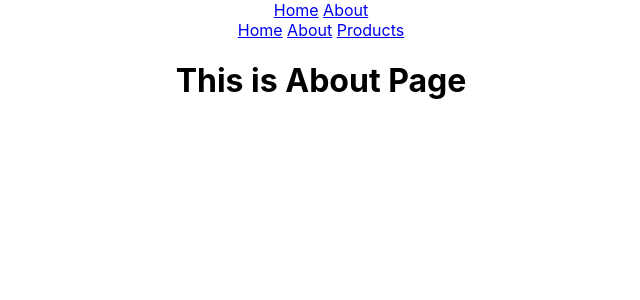
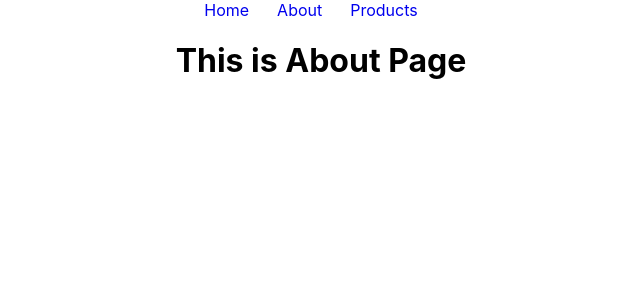
Before and after one commit to NaimulAlam/react-router-v6, a React (Create React App) app: page /about in a window 1280 px wide. Shown: the top 300 px of the page, without its empty margins (319-959 px from the left). Built offline with nearby package versions, Linux system fonts and the light colour scheme.

Commit message:
Second- outlet and normal route examples

```diff
--- a/src/App.css
+++ b/src/App.css
@@ -2,37 +2,12 @@
   text-align: center;
 }
 
-.App-logo {
-  height: 40vmin;
-  pointer-events: none;
+.header a {
+  text-decoration: none;
+  margin-right: 20px;
+  padding: 4px;
 }
 
-@media (prefers-reduced-motion: no-preference) {
-  .App-logo {
-    animation: App-logo-spin infinite 20s linear;
-  }
+.header a:hover {
+  background-color: aqua;
 }
-
-.App-header {
-  background-color: #282c34;
-  min-height: 100vh;
-  display: flex;
-  flex-direction: column;
-  align-items: center;
-  justify-content: center;
-  font-size: calc(10px + 2vmin);
-  color: white;
-}
-
-.App-link {
-  color: #61dafb;
-}
-
-@keyframes App-logo-spin {
-  from {
-    transform: rotate(0deg);
-  }
-  to {
-    transform: rotate(360deg);
-  }
-}
--- /dev/null
+++ b/src/Layout/Main.js
@@ -0,0 +1,14 @@
+import React from "react";
+import Header from "../components/Header";
+import { Outlet } from "react-router-dom";
+
+const Main = () => {
+  return (
+    <div>
+      <Header />
+      <Outlet />
+    </div>
+  );
+};
+
+export default Main;
--- a/src/components/Header.js
+++ b/src/components/Header.js
@@ -3,10 +3,9 @@ import { Link } from "react-router-dom";
 
 const Header = () => {
   return (
-    <div>
-      <a href="/home">Home</a> <a href="/about">About</a>
-      <br />
-      <Link to="/home">Home</Link>{" "}<Link to="/about">About</Link>{" "}
+    <div className="header">
+      <Link to="/home">Home</Link>
+      <Link to="/about">About</Link>
       <Link to="/products">Products</Link>
     </div>
   );
--- a/src/components/Home.js
+++ b/src/components/Home.js
@@ -1,10 +1,8 @@
 import React from 'react'
-import Header from './Header'
 
 const Home = () => {
   return (
     <div>
-      <Header />
       <h1>This is Home Page</h1>
     </div>
   )
--- /dev/null
+++ b/src/components/NotFound.js
@@ -0,0 +1,13 @@
+import React from "react";
+import Header from "./Header";
+
+const NotFound = () => {
+  return (
+    <div>
+      <Header />
+      This Route Not Found 404
+    </div>
+  );
+};
+
+export default NotFound;
--- a/src/components/Products.js
+++ b/src/components/Products.js
@@ -1,10 +1,8 @@
 import React from "react";
-import Header from "./Header";
 
 const Products = () => {
   return (
     <div>
-      <Header />
       <h1>This is Products Page</h1>
     </div>
   );
```
Also changed, not shown: src/App.js (+12 -3 lines).
